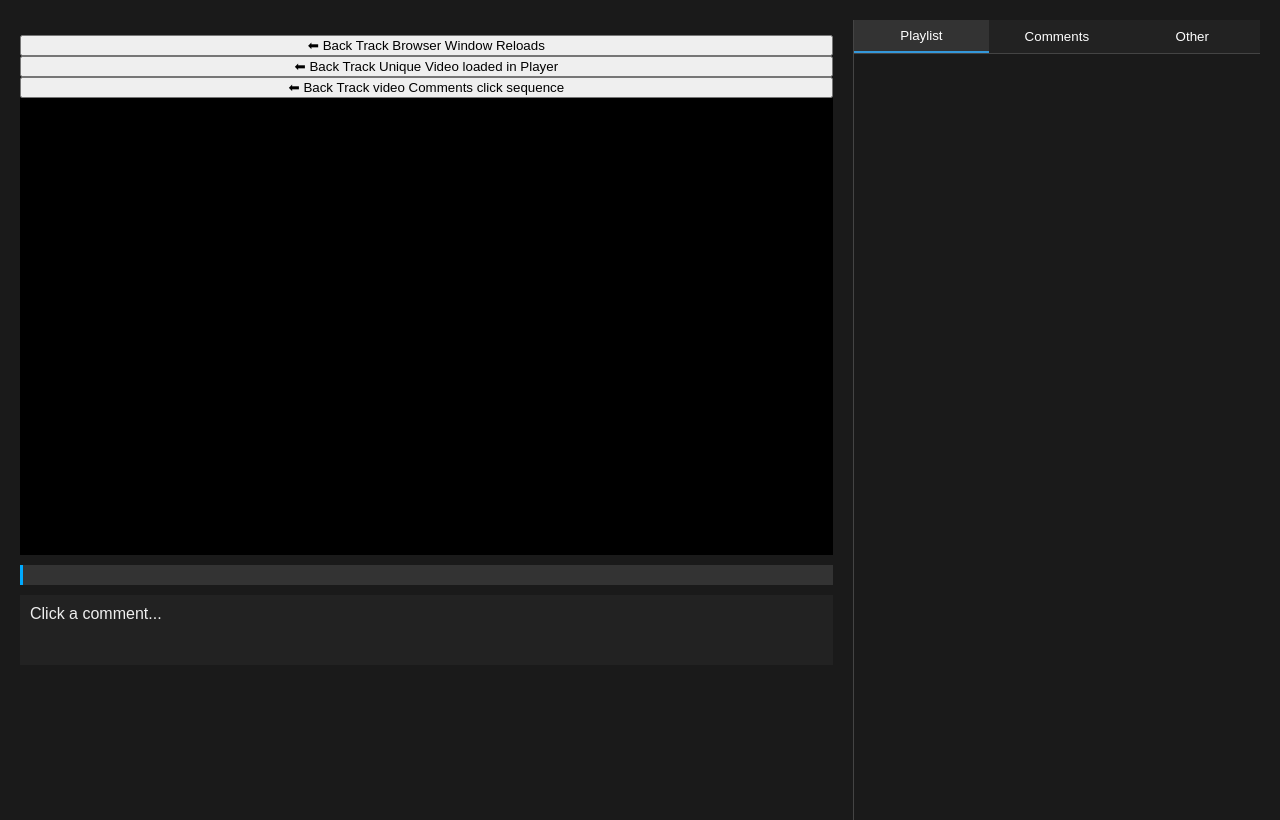
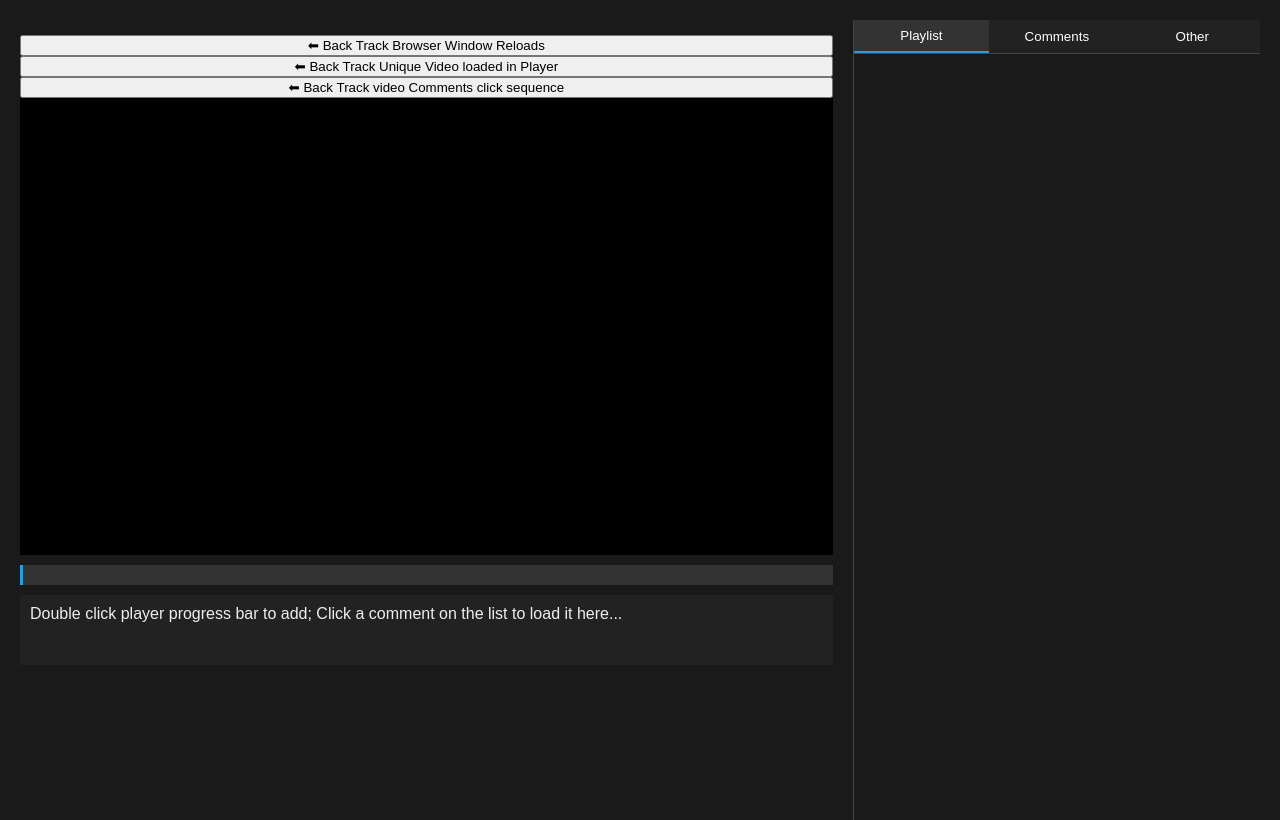
Before and after one commit to ArcTanBlack/annota, a plain HTML site: page index.html in a window 1280 px wide. Drawn offline with Linux system fonts and the light colour scheme.

Commit message:
Update viewer instructions in index.html

```diff
--- a/index.html
+++ b/index.html
@@ -51,7 +51,7 @@ input.tagInput { width:100%; margin-top:5px; padding:4px; background:#111; color
 <button onclick="goBack('comment')">⬅ Back Track video Comments click sequence</button>
 <div id="player"></div>
 <div id="scrubber"><div id="playhead"></div></div>
-<div id="viewer">Click a comment...</div>
+<div id="viewer">Double click player progress bar to add; Click a comment on the list to load it here...</div>
 </div>
 
 <div id="side">
```
